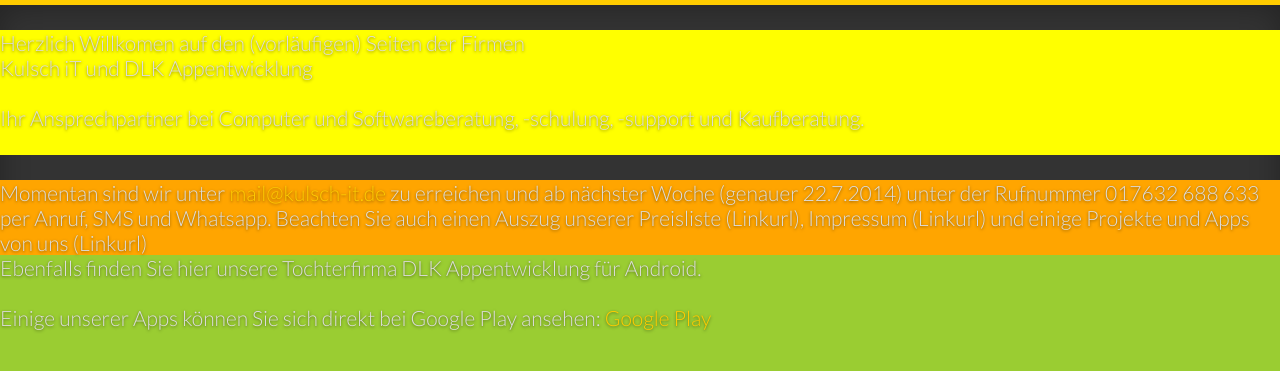
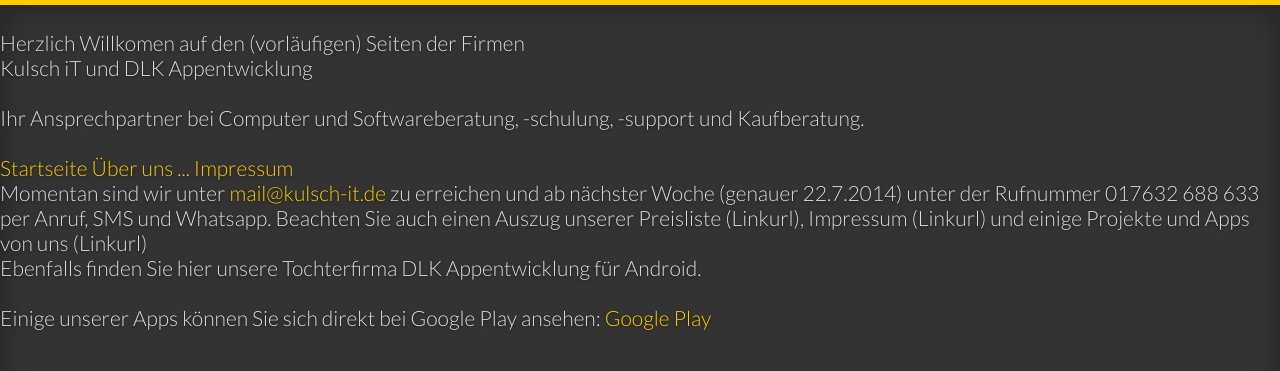
Before and after one commit to The1andONLYdave/The1andONLYdave.github.io, a Jekyll site: the page built from index2.html, in a window 1280 px wide, cut to the strip 0-451 px from the top of the page. Shown: the top 371 px of the strip. Built offline with Jekyll 4.4.1, drawn with Linux system fonts in a browser that asks for light colours.

Commit message:
Update index2.html

```diff
--- a/index2.html
+++ b/index2.html
@@ -9,7 +9,7 @@
  </head>
  </br>
  <body>
- <div id="kopf">
+ <header>
 Herzlich Willkomen auf den (vorläufigen) Seiten der Firmen </br>
 Kulsch iT und DLK Appentwicklung </br>
  </br>
@@ -17,16 +17,23 @@
 
 
  </br>
- </div>
+ </header>
 
  </br>
-  <div id="steuerung">
+  <nav>
+  <ul>
+    <li><a href="#">Startseite</a></li>
+    <li><a href="#">Über uns</a></li>
+    <li><a href="#">...</a></li>
+    <li><a href="#">Impressum</a></li>
+  </ul>
+
 
 Momentan sind wir unter  <a href="mailto:mail@kulsch-it.de?body=Anfrage Webseitenbesucher">mail@kulsch-it.de</a> zu erreichen und ab nächster Woche (genauer 22.7.2014) unter der Rufnummer 017632 688 633 per Anruf, SMS und Whatsapp.
 Beachten Sie auch einen Auszug unserer Preisliste (Linkurl), Impressum (Linkurl) und einige Projekte und Apps von uns (Linkurl)
- </div>
+</nav>
 
- <div id="inhalt">
+ <section>
 Ebenfalls finden Sie hier unsere Tochterfirma DLK Appentwicklung für Android. </br>
  </br>
 Einige unserer Apps können Sie sich direkt bei Google Play ansehen: <a href="https://play.google.com/store/apps/developer?id=DLK%20Appentwicklung%20%28Kulsch-IT%29&hl=de">Google Play</a>
@@ -36,8 +43,8 @@
   </br>
    </br>
     </br>
-    </div>
-  <div id="fuss">
+    </section>
+  <footer>
 <!-- TeamViewer Logo (generated at http://www.teamviewer.com) -->
 <div style="position:relative; width:234px; height:60px;">
   <a href="http://www.teamviewer.com/link/?url=505374&id=2002985417" style="text-decoration:none;">
@@ -53,7 +60,7 @@
  </br>(c)2014 Kulsch iT
  </br>written in Jekyll
  </br>
-</div>
+</footer>
 </body>
 <script>
   (function(i,s,o,g,r,a,m){i['GoogleAnalyticsObject']=r;i[r]=i[r]||function(){
```
